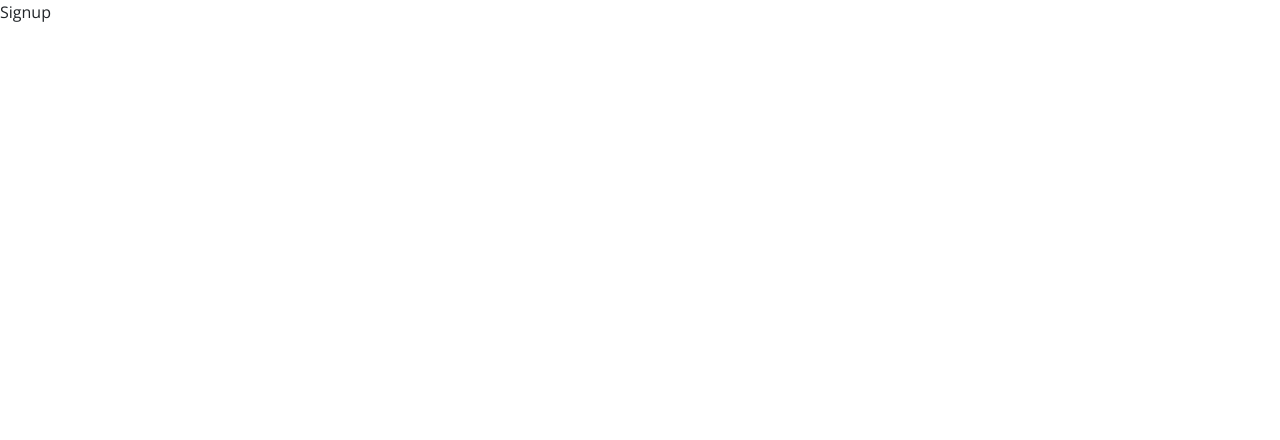
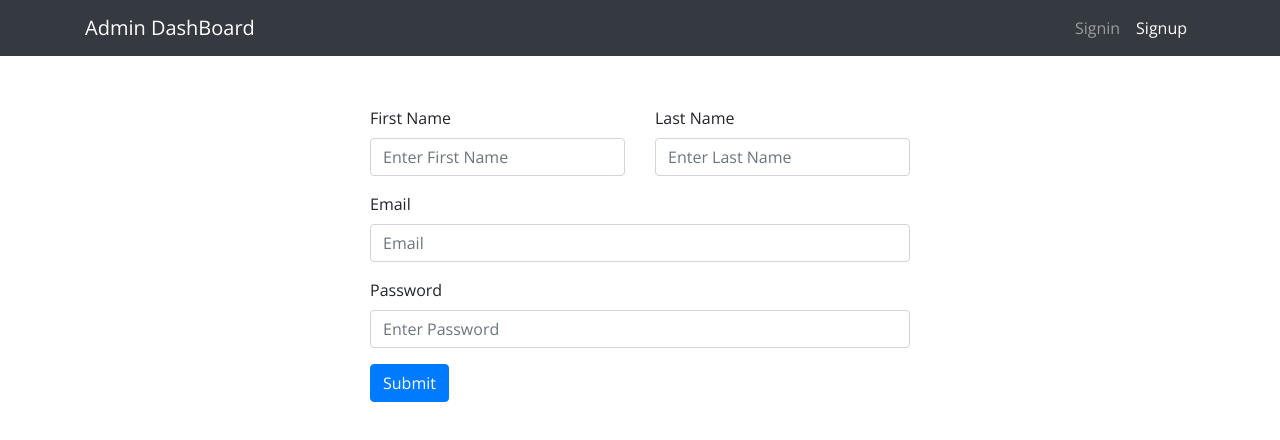
Before and after one commit to BHAVYAghub/Shop-Smart, a React (Create React App) app in the folder admin-app/: page /signup in a window 1280 px wide. Shown: the top 440 px of the page. Built offline with nearby package versions, Linux system fonts and the light colour scheme.

Commit message:
[admin]Signin and Signup forms created

```diff
--- a/admin-app/src/components/Header/index.js
+++ b/admin-app/src/components/Header/index.js
@@ -1,6 +1,6 @@
 import React from 'react';
 import { Navbar, Nav, NavDropdown, Container } from 'react-bootstrap';
-
+import { NavLink,Link } from "react-router-dom";
 /**
 * @author
 * @function Header
@@ -10,7 +10,12 @@
     return (
         <Navbar collapseOnSelect expand="lg" bg="dark" variant="dark">
             <Container>
-                <Navbar.Brand href="#home">Admin Dashboardp</Navbar.Brand>
+                {/* <Navbar.Brand href="#home">Admin Dashboardp</Navbar.Brand> */}
+                <Link to="/" className="navbar-brand">
+                    Admin DashBoard
+
+                </Link>
+
                 <Navbar.Toggle aria-controls="responsive-navbar-nav" />
                 <Navbar.Collapse id="responsive-navbar-nav">
                     <Nav className="mr-auto">
@@ -26,7 +31,16 @@
                     </NavDropdown>*/}
                     </Nav>
                     <Nav>
-                        <Nav.Link href="#deets">Signin</Nav.Link>
+
+                        {/*<Nav.Link href="#deets">Signin</Nav.Link>*/}
+                        <li className="nav-item">
+                        <NavLink to="/signin" className="nav-link" >Signin</NavLink>
+                        </li>
+                        <li className="nav-item">
+                        <NavLink to= "/signup" className="nav-link">Signup</NavLink>
+                        </li>
+
+
                         {/*<Nav.Link eventKey={2} href="#memes">
                        Dank memes
                         </Nav.Link>*/}
--- /dev/null
+++ b/admin-app/src/components/UI/Input/index.js
@@ -0,0 +1,26 @@
+import React from 'react';
+import { Form } from "react-bootstrap";
+/**
+* @author
+* @function Input
+**/
+
+const Input = (props) => {
+    return (
+        <Form.Group controlId="formBasicEmail">
+            <Form.Label>{props.label}</Form.Label>
+            <Form.Control
+            type={props.type}
+            placeholder={props.placeholder}
+            value={props.value}
+            onChange={props.onChange}
+            />
+            <Form.Text className="text-muted">
+                {props.errorMessage}
+                    </Form.Text>
+        </Form.Group>
+    )
+
+}
+
+export default Input
--- a/admin-app/src/containers/Signin/index.js
+++ b/admin-app/src/containers/Signin/index.js
@@ -1,5 +1,7 @@
 import React from 'react'
-
+import Layout from '../../components/Layout'
+import {Container,Form,Row,Col,Button} from 'react-bootstrap'
+import Input from '../../components/UI/Input'
 /**
 * @author
 * @function Signin
@@ -7,7 +9,39 @@
 
 const Signin = (props) => {
   return(
-    <div>Signin</div>
+    <Layout>
+
+        <Container>
+            <Row style={{marginTop:'50px'}}>
+                <Col md={{span: 6,offset:3}}>
+                <Form>
+                <Input
+                                        label="Email"
+                                        placeholder="Email"
+                                        value=""
+                                        type="email"
+                                        onChange={()=>{}}
+                                    />
+
+                        <Input
+                                        label="Password"
+                                        placeholder="Password"
+                                        value=""
+                                        type="password"
+                                        onChange={()=>{}}
+                                    />
+
+                <Button variant="primary" type="submit">
+                    Submit
+                </Button>
+                </Form>
+
+                </Col>
+            </Row>
+
+
+        </Container>
+    </Layout>
    )
 
  }
--- a/admin-app/src/containers/Signup/index.js
+++ b/admin-app/src/containers/Signup/index.js
@@ -1,4 +1,7 @@
-import React from 'react'
+import React from 'react';
+import { Container, Form, Row, Col, Button } from 'react-bootstrap';
+import Layout from '../../components/Layout';
+import Input from '../../components/UI/Input';
 
 /**
 * @author
@@ -6,10 +9,69 @@
 **/
 
 const Signup = (props) => {
-  return(
-    <div>Signup</div>
-   )
+    return (
+        <Layout>
 
- }
+            <Container>
+                <Row style={{ marginTop: '50px' }}>
+                    <Col md={{ span: 6, offset: 3 }}>
+                        <Form>
+                            <Row>
+                                <Col md={6}>
+                                    <Input
+                                        label="First Name"
+                                        placeholder="Enter First Name"
+                                        value=""
+                                        type="text"
+                                        onChange={()=>{}}
+                                    />
+
+
+                                </Col>
+                                <Col md={6}>
+                                <Input
+                                        label="Last Name"
+                                        placeholder="Enter Last Name"
+                                        value=""
+                                        type="text"
+                                        onChange={()=>{}}
+                                    />
+
+
+                                </Col>
+
+
+
+                            </Row>
+                            <Input
+                                        label="Email"
+                                        placeholder="Email"
+                                        value=""
+                                        type="email"
+                                        onChange={()=>{}}
+                                    />
+
+                             <Input
+                                        label="Password"
+                                        placeholder="Enter Password"
+                                        value=""
+                                        type="password"
+                                        onChange={()=>{}}
+                                    />
+
+                            <Button variant="primary" type="submit">
+                                Submit
+                </Button>
+                        </Form>
+
+                    </Col>
+                </Row>
+
+
+            </Container>
+        </Layout>
+    )
+
+}
 
 export default Signup
```
Also changed, not shown: admin-app/src/containers/Home/index.js (line endings or trailing spaces).
